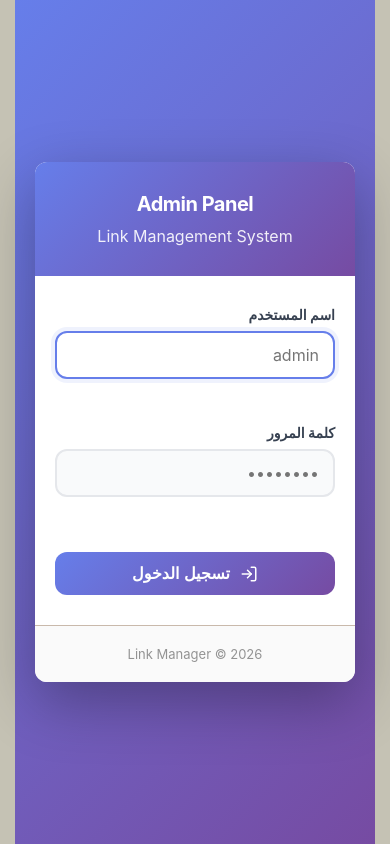
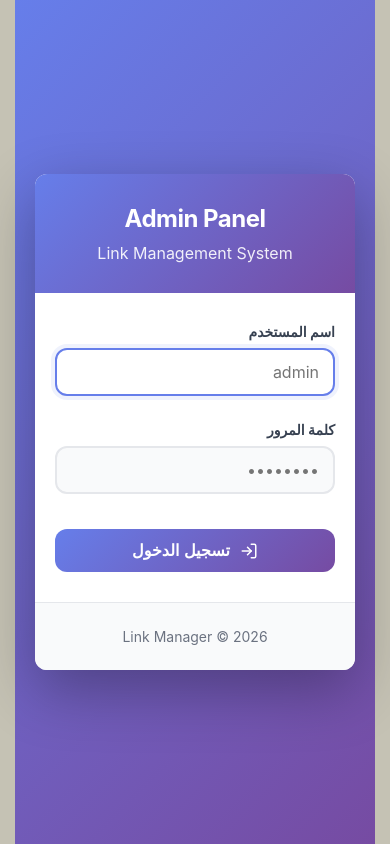
Before and after one commit to twuijri/atayb, a Next.js app: page /admin/login in a window 390 px wide. Built offline with nearby package versions, Linux system fonts and the light colour scheme.

Commit message:
fix: Complete rebuild of login CSS - removed all duplicates and conflicts

```diff
--- a/app/admin/login/login.module.css
+++ b/app/admin/login/login.module.css
@@ -57,7 +57,7 @@
 }
 
 .inputGroup {
-    margin-bottom: 25px;
+    margin-bottom: 5px;
 }
 
 .inputGroup label {
@@ -135,7 +135,15 @@
     border-radius: 10px;
     font-size: 14px;
     text-align: right;
-    margin-bottom: 20px;
+}
+
+.loading {
+    animation: pulse 1.5s ease-in-out infinite;
+}
+
+@keyframes pulse {
+    0%, 100% { opacity: 1; }
+    50% { opacity: 0.6; }
 }
 
 .footer {
@@ -151,93 +159,6 @@
     margin: 0;
 }
 
-.button:hover:not(:disabled) {
-    transform: translateY(-2px);
-    box-shadow: var(--shadow-md);
-}
-
-.button:active:not(:disabled) {
-    transform: translateY(0);
-}
-
-.button:disabled {
-    opacity: 0.7;
-    cursor: not-allowed;
-}
-
-.loading {
-    animation: pulse 1.5s ease-in-out infinite;
-}
-
-@keyframes pulse {
-    0%, 100% { opacity: 1; }
-    50% { opacity: 0.6; }
-}
-
-.error {
-    padding: 14px 16px;
-    background-color: rgba(211, 47, 47, 0.1);
-    border: 1px solid #D32F2F;
-    border-radius: 10px;
-    color: #D32F2F;
-    font-size: 14px;
-    text-align: center;
-    font-weight: 600;
-    animation: slideInDown 0.3s ease-out;
-}
-
-.success {
-    padding: 14px 16px;
-    background-color: rgba(76, 175, 80, 0.1);
-    border: 1px solid #4CAF50;
-    border-radius: 10px;
-    color: #2E7D32;
-    font-size: 14px;
-    text-align: center;
-    font-weight: 600;
-    animation: slideInDown 0.3s ease-out;
-}
-
-.loadingSpinner {
-    width: 50px;
-    height: 50px;
-    border: 4px solid #f3f3f3;
-    border-top: 4px solid var(--primary);
-    border-radius: 50%;
-    animation: spin 1s linear infinite;
-    margin: 0 auto 1rem;
-}
-
-@keyframes spin {
-    0% { transform: rotate(0deg); }
-    100% { transform: rotate(360deg); }
-}
-
-@keyframes slideInDown {
-    from {
-        opacity: 0;
-        transform: translateY(-10px);
-    }
-    to {
-        opacity: 1;
-        transform: translateY(0);
-    }
-}
-
-.footer {
-    padding: 20px 30px;
-    border-top: 1px solid var(--border);
-    text-align: center;
-    background-color: #FAFAFA;
-}
-
-.footer p {
-    margin: 0;
-    font-size: 13px;
-    color: var(--text-secondary);
-    opacity: 0.8;
-}
-
 /* Mobile Responsive */
 @media (max-width: 480px) {
     .loginBox {
@@ -249,12 +170,8 @@
         padding: 30px 20px;
     }
 
-    .brandName {
+    .header h1 {
         font-size: 24px;
-    }
-
-    .header h1 {
-        font-size: 20px;
     }
 
     .form {
```
